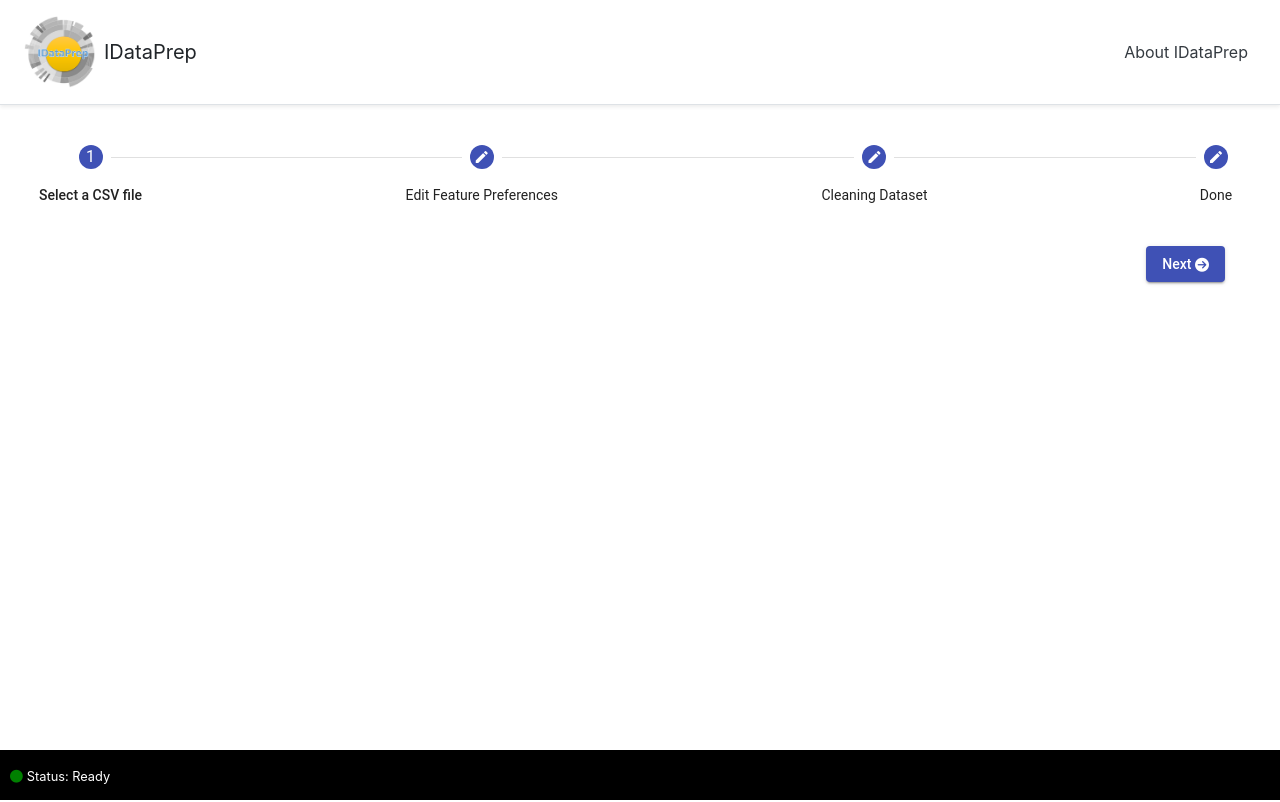
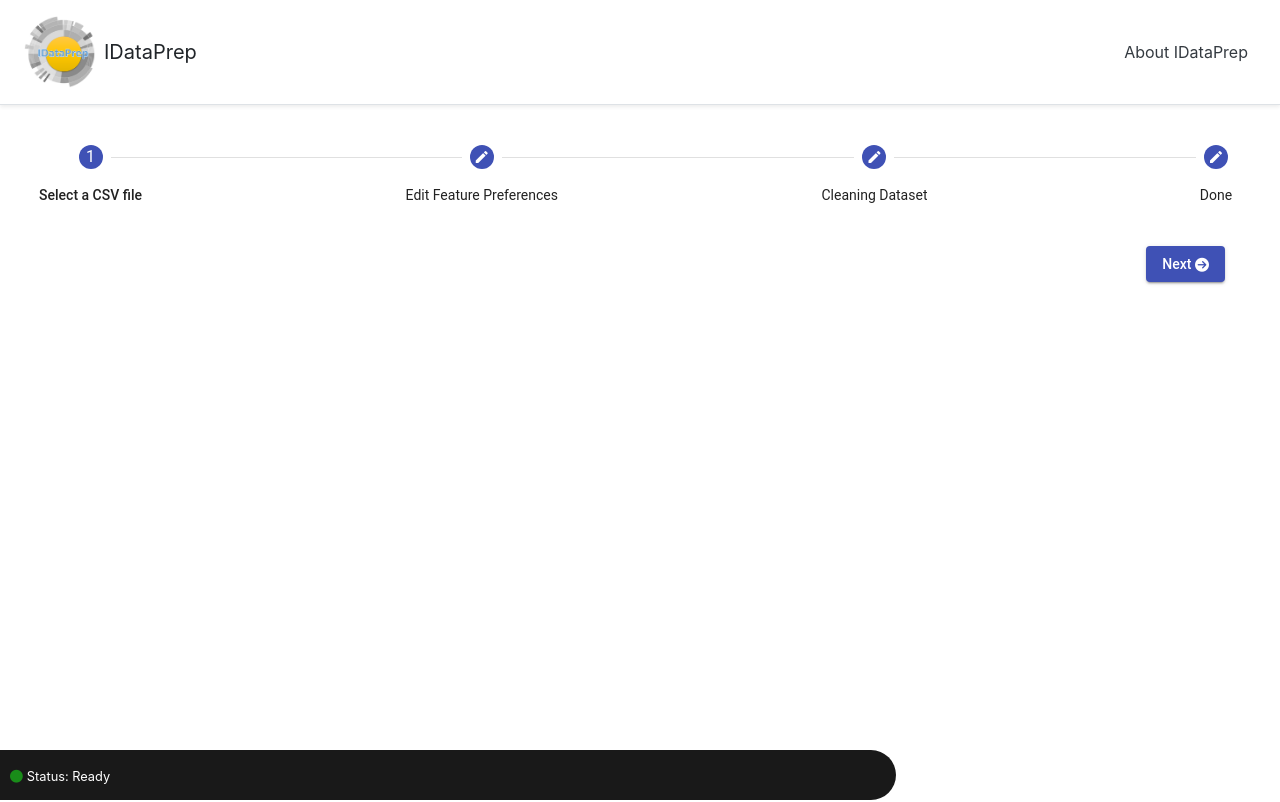
Before and after one commit to sudarshan19943/IDataPrep, an Angular app in the folder frontend/: page / in a window 1280 px wide. Built offline with nearby package versions, Linux system fonts and the light colour scheme.

Commit message:
[status bar] - style tweak

```diff
--- a/frontend/src/app/status-bar/status-bar.component.scss
+++ b/frontend/src/app/status-bar/status-bar.component.scss
@@ -3,7 +3,13 @@
 }
 
 .status-bar{
+  position: absolute;
+  bottom: 0px;
+  width: 70vw;
+  border-radius: 0 50px 50px 0;
+  z-index: 5000;
   background: black;
+  opacity: 0.9;
   padding-left: 10px;
   line-height: 50px;
   height: 50px;
```
